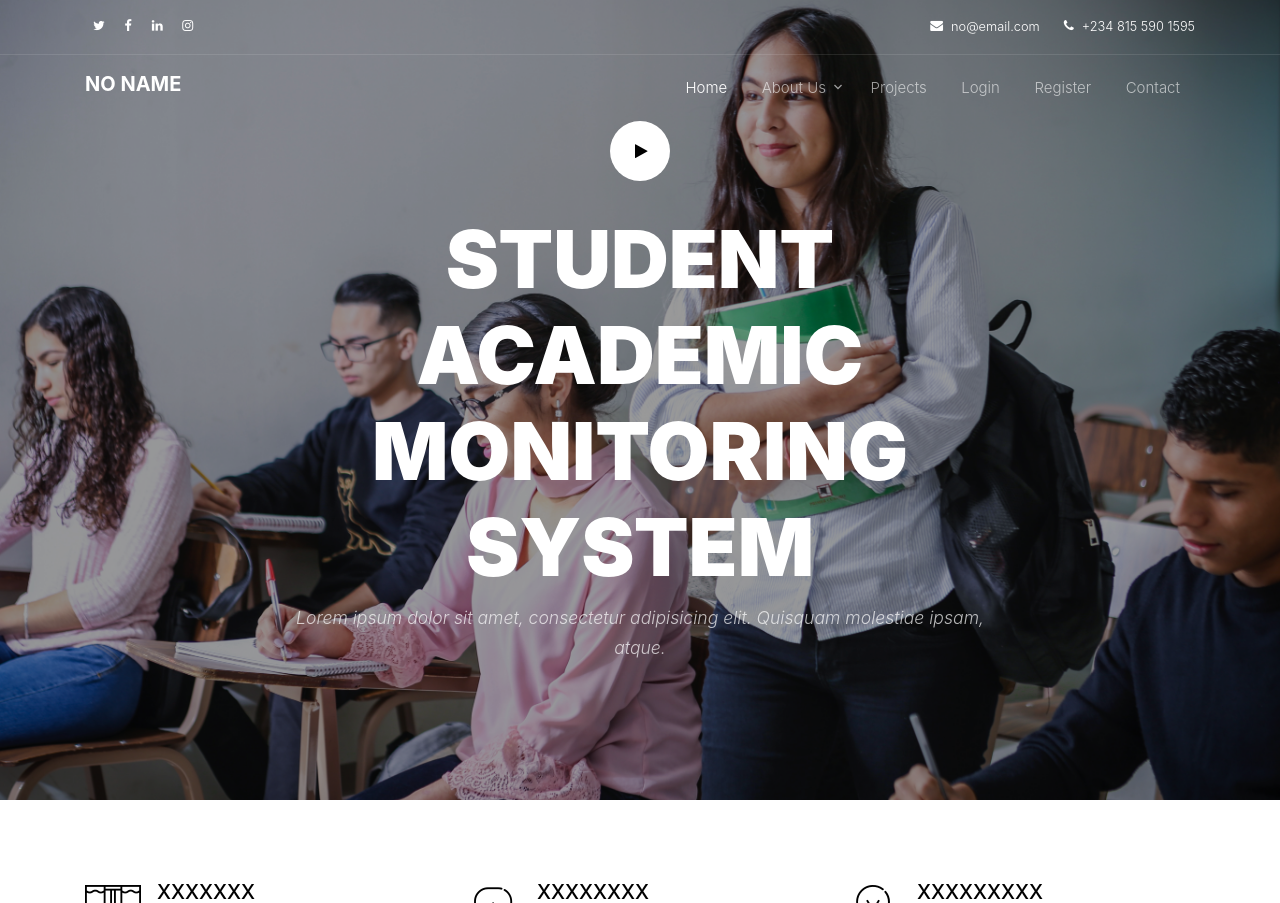
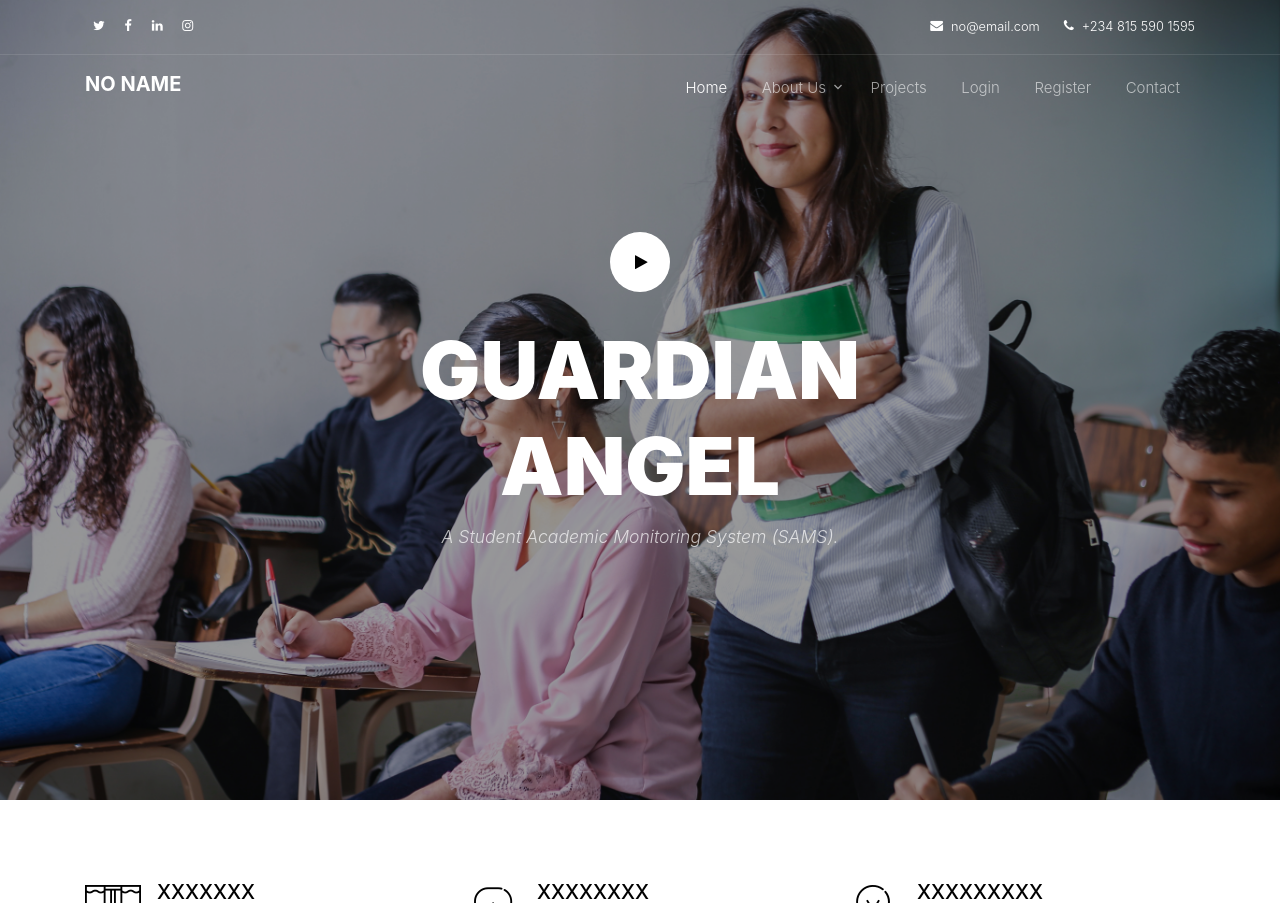
Before and after one commit to Dacasder/Finalyear, a PHP site: page / in a window 1280 px wide. Shown: the top 903 px of the page. Run offline with PHP 8.4, Linux system fonts and the light colour scheme; some web fonts are replaced.

Commit message:
Changed the subtitle on the landing page

```diff
--- a/index.php
+++ b/index.php
@@ -120,8 +120,8 @@
             <a data-fancybox data-ratio="2" href="" class="play-button d-block">
               <span class="icon-play"></span>
             </a>
-            <h1 class="text-uppercase">Student Academic Monitoring System</h1>
-            <span class="sub-text mb-3 d-block"><em>Lorem ipsum dolor sit amet, consectetur adipisicing elit. Quisquam molestiae ipsam, atque.</em></span>
+            <h1 class="text-uppercase">Guardian Angel </h1>
+            <span class="sub-text mb-3 d-block"><em>A Student Academic Monitoring System (SAMS).</em></span>
           </div>
         </div>
       </div>
```
